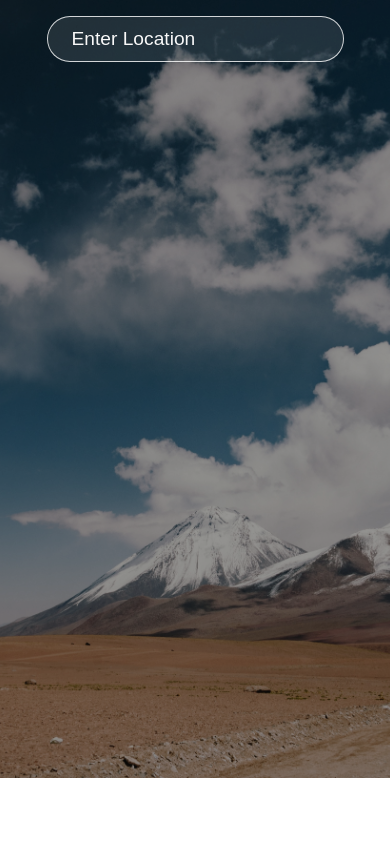
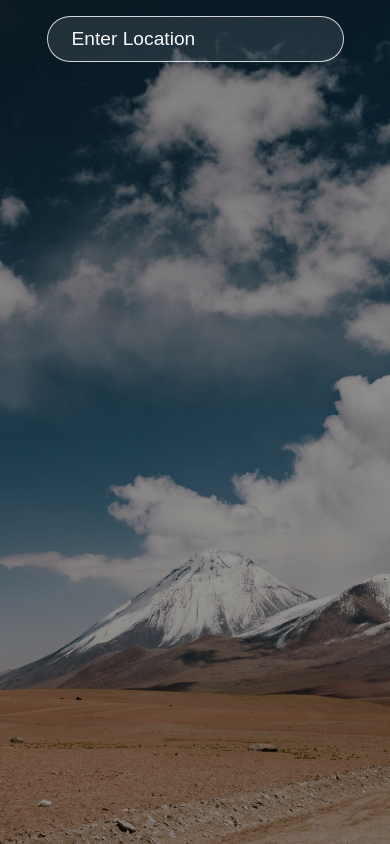
Before and after one commit to SyedSibtainRazvi/weather-app, a React (Create React App) app: page / in a window 390 px wide. Built offline with nearby package versions, Linux system fonts and the light colour scheme.

Commit message:
style: Over removed for mobile devices

```diff
--- a/src/index.css
+++ b/src/index.css
@@ -24,8 +24,10 @@ h1 {
 }
 
 .app {
-  width: 100%;
-  height: 100%;
+  width: 100vw;
+  height: 100vh;
+  overflow-y: hidden;
+  overflow-x: hidden;
   position: relative;
   background-color: rgba(0, 0, 0, 0.4);
   color: #fff;
```
